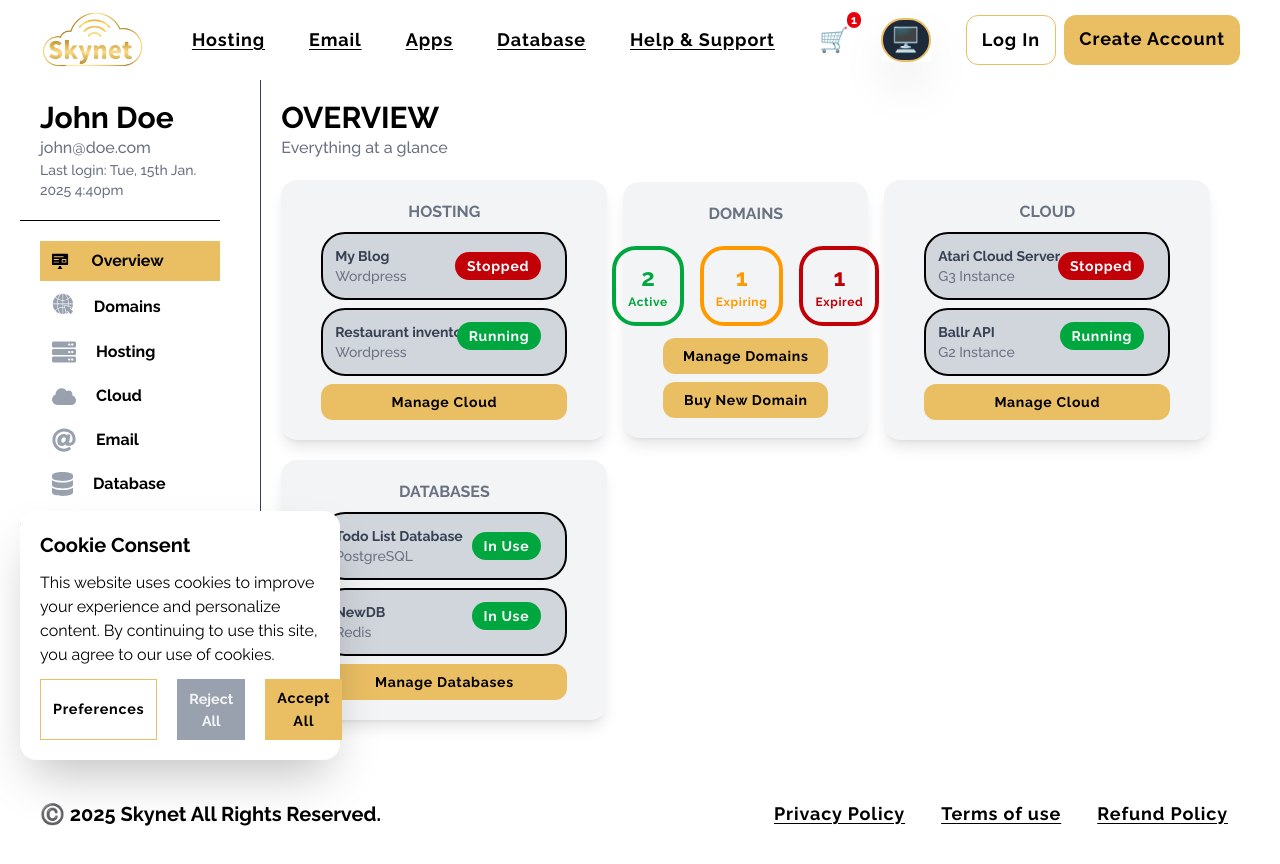
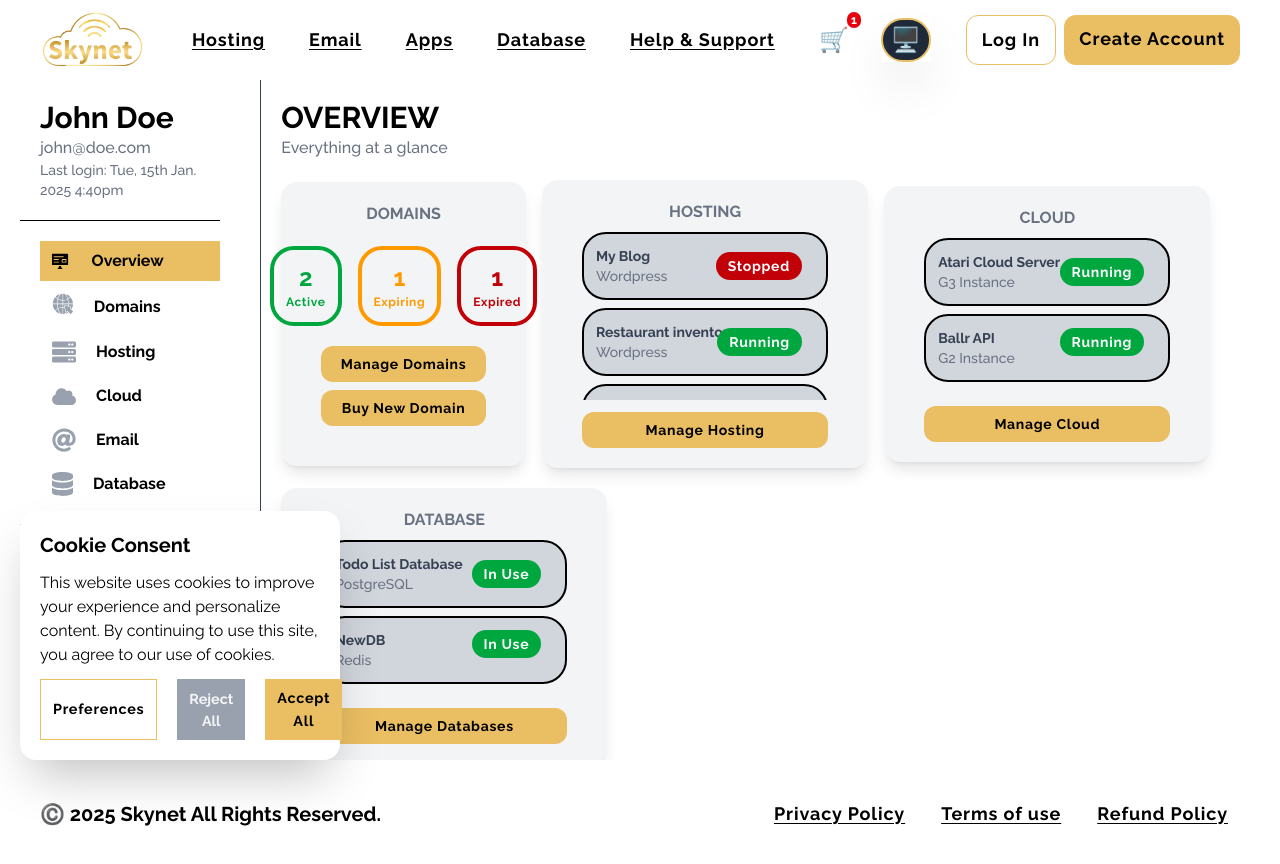
Before and after one commit to sapwavino/skynet_redesign_fe, a Vue app: page /dashboard in a window 1280 px wide. Shown: the top 864 px of the page. Built offline with nearby package versions, Linux system fonts and the light colour scheme; what vue3-marquee would draw is missing.

Commit message:
DASHBOARD OVERVIEW ROUTING

```diff
--- a/src/components/DashboardOverview.vue
+++ b/src/components/DashboardOverview.vue
@@ -11,34 +11,6 @@ export default {
 
     <!--    ROW 1-->
     <div class="flex items-center gap-4 mt-5">
-
-      <!--HOSTING-->
-      <section class="dashGroupCard w-1/3">
-        <h1 class="muteBoldSubheader uppercase text-center">Hosting</h1>
-        <ul class="">
-          <li class="flex flex-col bg-gray-300 rounded-3xl p-3 hover:bg-gray-50 cursor-pointer my-2 relative justify-center border-2">
-            <div
-                class="absolute right-[10%] bg-red-700 text-gray-50 rounded-full py-1 px-3 text-sm font-bold tracking-wider">
-              Stopped
-            </div>
-            <p class="text-gray-700 font-bold text-sm">My Blog</p>
-            <p class="muteSmallSubheader">Wordpress</p>
-          </li>
-          <li class="flex flex-col bg-gray-300 rounded-3xl p-3 hover:bg-gray-50 cursor-pointer my-2 relative border-2">
-            <div
-                class="absolute right-[10%] bg-green-600 text-gray-50 rounded-full py-1 px-3 text-sm font-bold tracking-wider">
-              Running
-            </div>
-            <p class="text-gray-700 font-bold text-sm">Restaurant inventory app</p>
-            <p class="muteSmallSubheader">Wordpress</p>
-          </li>
-        </ul>
-        <div class="flex flex-col items-center justify-center">
-          <button
-              class="dash-card-btn-base w-full">Manage Cloud
-          </button>
-        </div>
-      </section>
 
       <!--      DOMAINS-->
       <section class="dashGroupCard w-1/4">
@@ -61,25 +33,63 @@ export default {
           </div>
         </div>
         <button
-            class="dash-card-btn-base w-full mt-3"
+            class="dash-card-btn-base w-full mt-5"
             @click="$router.push('/dashboard/domains')">Manage Domains
         </button>
         <button
-            class="dash-card-btn-base w-full mt-2"
+            class="dash-card-btn-base w-full mt-2 mb-5"
             @click="$router.push('/dashboard/domains')">Buy New Domain
         </button>
 
       </section>
 
 
-      <!--      CLOUD-->
+      <!--HOSTING-->
       <section class="dashGroupCard w-1/3">
-        <h1 class="muteBoldSubheader uppercase text-center">Cloud</h1>
-        <ul class="">
+        <h1 class="muteBoldSubheader uppercase text-center">Hosting</h1>
+        <ul class="h-44 overflow-y-auto">
           <li class="flex flex-col bg-gray-300 rounded-3xl p-3 hover:bg-gray-50 cursor-pointer my-2 relative justify-center border-2">
             <div
                 class="absolute right-[10%] bg-red-700 text-gray-50 rounded-full py-1 px-3 text-sm font-bold tracking-wider">
               Stopped
+            </div>
+            <p class="text-gray-700 font-bold text-sm">My Blog</p>
+            <p class="muteSmallSubheader">Wordpress</p>
+          </li>
+          <li class="flex flex-col bg-gray-300 rounded-3xl p-3 hover:bg-gray-50 cursor-pointer my-2 relative border-2 justify-center">
+            <div
+                class="absolute right-[10%] bg-green-600 text-gray-50 rounded-full py-1 px-3 text-sm font-bold tracking-wider">
+              Running
+            </div>
+            <p class="text-gray-700 font-bold text-sm">Restaurant inventory app</p>
+            <p class="muteSmallSubheader">Wordpress</p>
+          </li>
+                    <li class="flex flex-col justify-center bg-gray-300 rounded-3xl p-3 hover:bg-gray-50 cursor-pointer my-2 relative border-2">
+                      <div
+                          class="absolute right-[10%] bg-green-600 text-gray-50 rounded-full py-1 px-3 text-sm font-bold tracking-wider">
+                        Running
+                      </div>
+                      <p class="text-gray-700 font-bold text-sm">Restaurant inventory app</p>
+                      <p class="muteSmallSubheader">Wordpress</p>
+                    </li>
+        </ul>
+        <div class="mt-3">
+          <button
+              @click="$router.push('/dashboard/hosting')"
+              class="dash-card-btn-base w-full">Manage Hosting
+          </button>
+        </div>
+      </section>
+
+
+      <!--      CLOUD-->
+      <section class="dashGroupCard w-1/3">
+        <h1 class="muteBoldSubheader uppercase text-center">Cloud</h1>
+        <ul class="h-44 overflow-y-auto">
+          <li class="flex flex-col bg-gray-300 rounded-3xl p-3 hover:bg-gray-50 cursor-pointer my-2 relative justify-center border-2">
+            <div
+                class="absolute right-[10%] bg-green-600 text-gray-50 rounded-full py-1 px-3 text-sm font-bold tracking-wider">
+              Running
             </div>
             <p class="text-gray-700 font-bold text-sm">Atari Cloud Server</p>
             <p class="muteSmallSubheader">G3 Instance</p>
@@ -95,6 +105,7 @@ export default {
         </ul>
         <div class="flex flex-col items-center justify-center">
           <button
+              @click="$router.push('/dashboard/cloud')"
               class="dash-card-btn-base w-full">Manage Cloud
           </button>
         </div>
@@ -107,8 +118,8 @@ export default {
 
       <!--      DATABASE-->
       <section class="dashGroupCard w-1/3">
-        <h1 class="muteBoldSubheader uppercase text-center">Databases</h1>
-        <ul class="">
+        <h1 class="muteBoldSubheader uppercase text-center">Database</h1>
+        <ul class="h-44 overflow-y-auto">
           <li
               class="flex flex-col bg-gray-300 rounded-3xl p-3 hover:bg-gray-50 cursor-pointer my-2 relative justify-center border-2">
             <div
```
